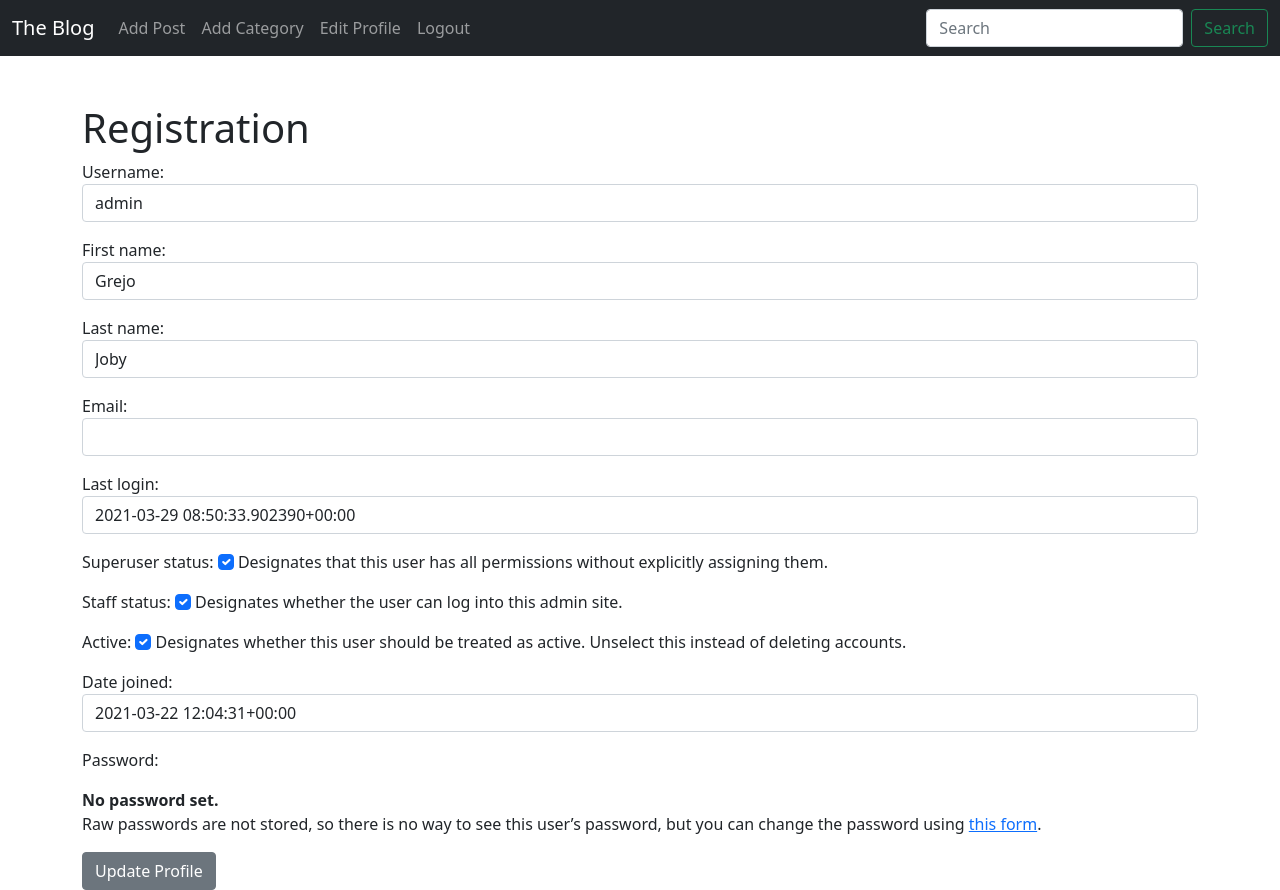
After one commit to grejojoby/django_blog_theblog, a Django app: page /members/edit_profile/ in a window 1280 px wide. The commit adds this page. Run offline with Django 3.2, Linux system fonts and the light colour scheme; a user stored in the database is signed in.

Commit message:
User edit, password edit, etc

```diff
--- a/ablog/settings.py
+++ b/ablog/settings.py
@@ -39,6 +39,7 @@ INSTALLED_APPS = [
     'django.contrib.staticfiles',
     'theblog',
     'members',
+    'ckeditor',
 ]
 
 MIDDLEWARE = [
--- a/members/forms.py
+++ b/members/forms.py
@@ -1,4 +1,4 @@
-from django.contrib.auth.forms import UserCreationForm
+from django.contrib.auth.forms import PasswordChangeForm, UserChangeForm, UserCreationForm
 from django.contrib.auth.models import User
 from django import forms
 from django.forms import fields
@@ -20,3 +20,52 @@ class SignUpForm(UserCreationForm):
         self.fields['email'].widget.attrs['class'] = 'form-control'
         self.fields['last_name'].widget.attrs['class'] = 'form-control'
         self.fields['first_name'].widget.attrs['class'] = 'form-control'
+
+class EditProfileForm(UserChangeForm):
+    email = forms.EmailField()
+    first_name = forms.CharField()
+    last_name = forms.CharField()
+    username = forms.CharField()
+    last_login = forms.CharField()
+    is_superuser = forms.CheckboxInput()
+    is_staff = forms.CheckboxInput()
+    is_active = forms.CheckboxInput()
+    date_joined = forms.CharField()
+
+    class Meta:
+        model = User
+        fields = ('username', 'first_name', 'last_name', 'email','last_login','is_superuser','is_staff','is_active','date_joined')
+
+    def __init__(self, *args, **kwargs):
+        super(EditProfileForm, self).__init__(*args, **kwargs)
+        self.fields['username'].widget.attrs['class'] = 'form-control'
+        self.fields['email'].widget.attrs['class'] = 'form-control'
+        self.fields['last_name'].widget.attrs['class'] = 'form-control'
+        self.fields['first_name'].widget.attrs['class'] = 'form-control'
+        self.fields['last_login'].widget.attrs['class'] = 'form-control'
+        self.fields['is_superuser'].widget.attrs['class'] = 'form-check-input'
+        self.fields['is_staff'].widget.attrs['class'] = 'form-check-input'
+        self.fields['is_active'].widget.attrs['class'] = 'form-check-input'
+        self.fields['date_joined'].widget.attrs['class'] = 'form-control'
+
+
+class PasswordChangingForm(PasswordChangeForm):
+    # old_password = forms.CharField(widget=forms.PasswordInput(attrs={'class':'form-control', 'type': 'password'}))
+    # new_password1 = forms.CharField(widget=forms.PasswordInput(attrs={'class':'form-control', 'type': 'password'}))
+    # new_password2 = forms.CharField(widget=forms.PasswordInput(attrs={'class':'form-control', 'type': 'password'}))
+    old_password = forms.PasswordInput()
+    new_password1 = forms.PasswordInput()
+    new_password2 = forms.PasswordInput()
+
+    class Meta:
+        model = User
+        fields = ('old_password', 'new_password1', 'new_password2')
+
+    def __init__(self, *args, **kwargs):
+        super(PasswordChangingForm, self).__init__(*args, **kwargs)
+        self.fields['old_password'].widget.attrs['class'] = 'form-control'
+        self.fields['old_password'].widget.attrs['type'] = 'password'
+        self.fields['new_password1'].widget.attrs['class'] = 'form-control'
+        self.fields['new_password1'].widget.attrs['type'] = 'password'
+        self.fields['new_password2'].widget.attrs['class'] = 'form-control'
+        self.fields['new_password2'].widget.attrs['type'] = 'password'
--- /dev/null
+++ b/members/templates/registration/edit_profile.html
@@ -0,0 +1,16 @@
+{% extends 'base.html' %}
+{% block title %}
+Edit Profile
+{% endblock %}
+{% block content %}
+
+
+<h1>Registration</h1>
+<div class="form-group">
+    <form method="POST">
+        {% csrf_token %}
+        {{ form.as_p }}
+        <button class="btn btn-secondary">Update Profile</button>
+    <!-- </form> -->
+</div>
+{% endblock %}
--- a/members/urls.py
+++ b/members/urls.py
@@ -1,7 +1,10 @@
 from django.urls import path
-from .views import UserRegistrationView
-
+from .views import UserEditView, UserRegistrationView, PasswordsChangeView
+from django.contrib.auth import views as auth_views
+from . import views
 urlpatterns = [
     path('register/',UserRegistrationView.as_view(), name='register'),
-
+    path('edit_profile/',UserEditView.as_view(), name='edit_profile'),
+    path('password/', PasswordsChangeView.as_view(template_name='registration/change-password.html')),
+    path('password_success', views.password_success, name='password_success'),
 ]
--- a/members/views.py
+++ b/members/views.py
@@ -1,7 +1,8 @@
-from members.forms import SignUpForm
+from django.contrib.auth.views import PasswordChangeView
+from members.forms import EditProfileForm, PasswordChangingForm, SignUpForm
 from django.shortcuts import render
 from django.views import generic
-from django.contrib.auth.forms import UserCreationForm
+from django.contrib.auth.forms import PasswordChangeForm, UserCreationForm, UserChangeForm
 from django.urls import reverse_lazy
 
 # Create your views here.
@@ -10,3 +11,19 @@ class UserRegistrationView(generic.CreateView):
     form_class = SignUpForm
     template_name = 'registration/register.html'
     success_url = reverse_lazy('login')
+
+
+class UserEditView(generic.UpdateView):
+    form_class = EditProfileForm
+    template_name = 'registration/edit_profile.html'
+    success_url = reverse_lazy('home')
+
+    def get_object(self):
+        return self.request.user
+
+class PasswordsChangeView(PasswordChangeView):
+    form_class = PasswordChangingForm
+    success_url = reverse_lazy('password_success')
+
+def password_success(request):
+    return render(request, 'registration/password_success.html')
--- a/theblog/forms.py
+++ b/theblog/forms.py
@@ -8,13 +8,14 @@ print(choices)
 class PostForm(forms.ModelForm):
     class Meta:
         model = Post
-        fields = ('title', 'author', 'body','category')
+        fields = ('title', 'author', 'body','snippet', 'category')
 
         widgets = {
             'title': forms.TextInput(attrs={'class': 'form-control'}),
             'author': forms.TextInput(attrs={'class': 'form-control', 'id':'author', 'type':'hidden'}),
             # 'author': forms.Select(attrs={'class': 'form-control', "id":"author", '':''}),
             'body': forms.Textarea(attrs={'class': 'form-control'}),
+            'snippet': forms.Textarea(attrs={'class': 'form-control'}),
             'category': forms.Select(choices=choices,attrs={'class': 'form-control'}),
 
         }
@@ -22,11 +23,12 @@ class PostForm(forms.ModelForm):
 class EditForm(forms.ModelForm):
     class Meta:
         model = Post
-        fields = ('title', 'body', 'category')
+        fields = ('title', 'body', 'snippet', 'category')
 
         widgets = {
             'title': forms.TextInput(attrs={'class': 'form-control'}),
             'body': forms.Textarea(attrs={'class': 'form-control'}),
+            'snippet': forms.Textarea(attrs={'class': 'form-control'}),
             'category': forms.Select(choices=choices, attrs={'class': 'form-control'}),
 
         }
--- a/theblog/models.py
+++ b/theblog/models.py
@@ -2,6 +2,7 @@ from django.db import models
 from django.contrib.auth.models import User
 from django.urls import reverse
 from datetime import datetime, date
+from ckeditor.fields import RichTextField
 
 class Category(models.Model):
     name = models.CharField(max_length=255)
@@ -16,9 +17,11 @@ class Category(models.Model):
 class Post(models.Model):
     title = models.CharField(max_length=255)
     author = models.ForeignKey(User, on_delete=models.CASCADE)
-    body = models.TextField()
+    body = RichTextField(blank=True, null=True)
+    # body = models.TextField()
     post_date = models.DateField(auto_now_add=True)
     category = models.CharField(max_length=255, default='Uncategorized')
+    snippet = models.CharField(max_length=255)
     likes = models.ManyToManyField(User, related_name='blog_posts')
 
     def __str__(self):
--- a/theblog/templates/add_post.html
+++ b/theblog/templates/add_post.html
@@ -11,6 +11,7 @@ Add Post - The Blog
 <div class="form-group">
     <form method="POST">
         {% csrf_token %}
+        {{ form.media }}
         {{ form.as_p }}
         <button class="btn btn-secondary">Post</button>
         <script>
--- a/theblog/templates/article_details.html
+++ b/theblog/templates/article_details.html
@@ -17,7 +17,7 @@
 <br>
 Published On - {{ post.post_date }}
 <hr>
-<p>{{ post.body }}</p>
+<p>{{ post.body|safe }}</p>
 <br>
 <br>
 <form action="{% url 'like_post' post.pk %}" method="POST" >
--- a/theblog/templates/base.html
+++ b/theblog/templates/base.html
@@ -43,6 +43,11 @@
             <a class="nav-link" href="{% url 'add_category' %}">Add Category</a>
           </li>
 
+
+
+          <li class="nav-item">
+            <a class="nav-link" href="{% url 'edit_profile' %}">Edit Profile</a>
+          </li>
 
           <li class="nav-item">
             <a class="nav-link" href="{% url 'logout' %}">Logout</a>
--- a/theblog/templates/update_post.html
+++ b/theblog/templates/update_post.html
@@ -10,6 +10,7 @@ Edit Post - The Blog
         <div class="form-group">
             <form method="POST">
                 {% csrf_token %}
+                {{ form.media }}
                 {{ form.as_p }}
                 <button class="btn btn-secondary">Update</button>
                 <!-- </form> -->
```
Also changed, not shown: members/templates/registration/change-password.html (added, +16 -0 lines), members/templates/registration/password_success.html (added, +15 -0 lines), theblog/templates/home.html (+22 -9 lines), db.sqlite3, theblog/migrations/0007_auto_20210329_1659.py (added), theblog/migrations/0008_post_snippet.py (added).
